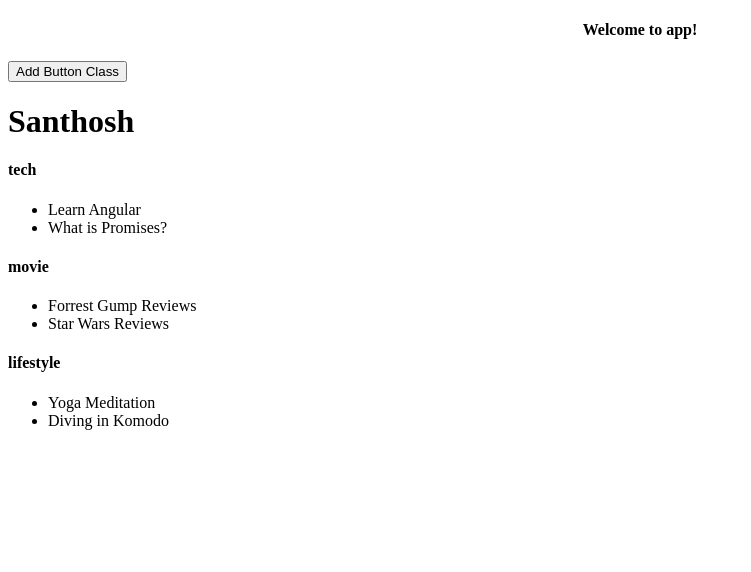
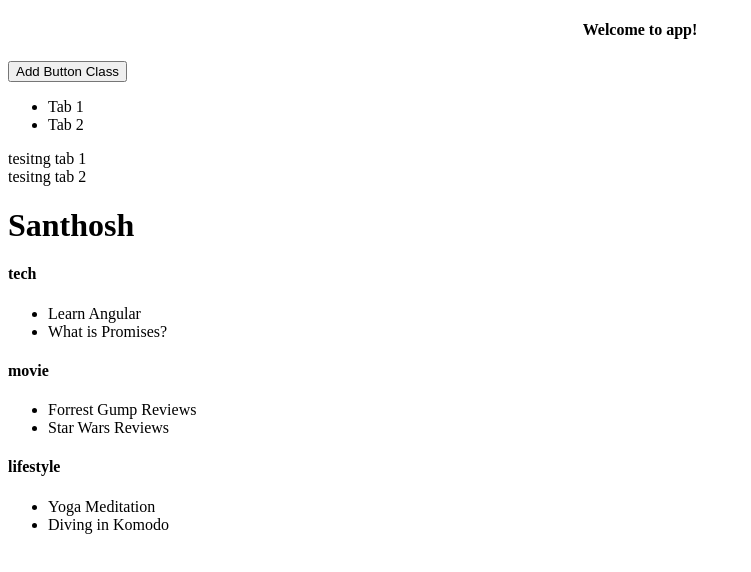
Before and after one commit to santhosh17s/customDirective, an Angular app: page / in a window 1280 px wide. Shown: the top 572 px of the page, without its empty margins (0-751 px from the left). Built offline with nearby package versions, Linux system fonts and the light colour scheme.

Commit message:
custome tab component

```diff
--- a/src/app/app.component.html
+++ b/src/app/app.component.html
@@ -8,4 +8,9 @@
  <app-button type="secondary" (info)="btnParent($event)">Add Button Class</app-button>
  <!--  <button (click)="observar()">Observable Button</button> -->
 
+ <app-tabs>
+    <app-tab tabTitle="Tab One">tesitng tab 1</app-tab>
+    <app-tab tabTitle="Tab Two">tesitng tab 2</app-tab>
+ </app-tabs>
+
 <app-blogger></app-blogger>
--- a/src/app/app.module.ts
+++ b/src/app/app.module.ts
@@ -9,6 +9,8 @@ import { ServiceWorkerModule } from '@angular/service-worker';
 
 import { PostsComponent } from './posts/posts.component';
 import { BloggerComponent } from './blogger/blogger.component';
+import { TabsComponent } from './tabs/tabs.component';
+import { TabComponent } from './tab/tab.component';
 
 
 @NgModule({
@@ -16,7 +18,9 @@ import { BloggerComponent } from './blogger/blogger.component';
     AppComponent,
     AppButtonComponent,
     PostsComponent,
-    BloggerComponent
+    BloggerComponent,
+    TabsComponent,
+    TabComponent
   ],
   imports: [
     BrowserModule,
--- a/src/app/blogger/blogger.component.ts
+++ b/src/app/blogger/blogger.component.ts
@@ -1,8 +1,8 @@
 import { Component, OnInit } from '@angular/core';
-import { HttpClient } from '@angular/common/http';
 import { Post } from '../post.interface';
 import { Observable } from 'rxjs/Observable';
 import 'rxjs/Rx';
+
 import { Http } from '@angular/http';
 
 
--- /dev/null
+++ b/src/app/tab/tab.component.html
@@ -0,0 +1,3 @@
+<div>
+  <ng-content></ng-content>
+</div>
--- /dev/null
+++ b/src/app/tab/tab.component.ts
@@ -0,0 +1,17 @@
+import { Component, OnInit, Input } from '@angular/core';
+
+@Component({
+  selector: 'app-tab',
+  templateUrl: './tab.component.html',
+  styleUrls: ['./tab.component.css']
+})
+export class TabComponent implements OnInit {
+
+  @Input() tabTitle;
+
+  constructor() { }
+
+  ngOnInit() {
+  }
+
+}
--- /dev/null
+++ b/src/app/tabs/tabs.component.html
@@ -0,0 +1,5 @@
+<ul>
+    <li>Tab 1</li>
+    <li>Tab 2</li>
+  </ul>
+  <ng-content></ng-content>
--- /dev/null
+++ b/src/app/tabs/tabs.component.ts
@@ -0,0 +1,15 @@
+import { Component, OnInit } from '@angular/core';
+
+@Component({
+  selector: 'app-tabs',
+  templateUrl: './tabs.component.html',
+  styleUrls: ['./tabs.component.css']
+})
+export class TabsComponent implements OnInit {
+
+  constructor() { }
+
+  ngOnInit() {
+  }
+
+}
```
Also changed, not shown: src/app/tab/tab.component.css (added), src/app/tabs/tabs.component.css (added), 2 other files (tests, documents, lock files or other folders).
